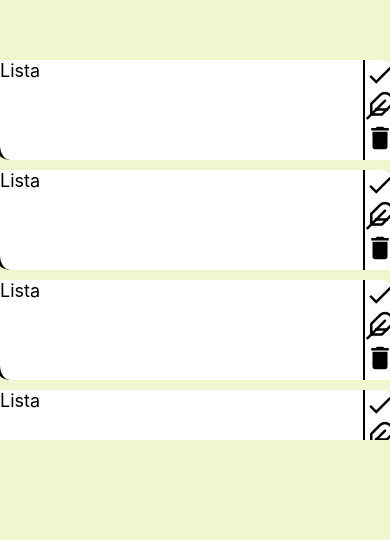
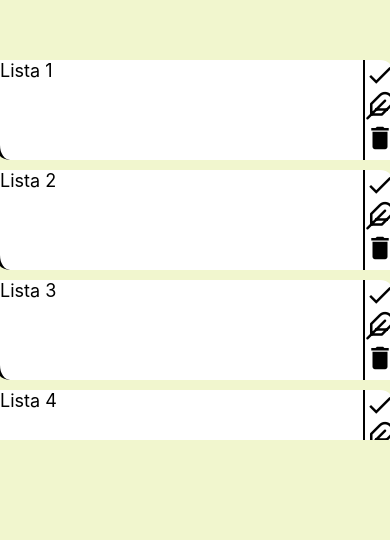
Before and after one commit to lucasaragao29/agenda, a React Native app: screen /Home in a window 390 px wide. Shown: the part 118-658 px from the top of the page. Built offline with nearby package versions, Linux system fonts and the light colour scheme.

Commit message:
listaHomeAlarm

```diff
--- a/screens/alarm/alarm.tsx
+++ b/screens/alarm/alarm.tsx
@@ -4,7 +4,7 @@ export default function Alarm(){
   return(
     <ContTaf>
           <Txt>
-            {texto}
+           testeee
           </Txt>
           <TimeSwitch>
             <Txt>
--- a/screens/alarm/index.tsx
+++ b/screens/alarm/index.tsx
@@ -1,6 +1,5 @@
 import {Container,Txt,ContAlarm,Switch,IconAddCont,TimeSwitch,ContTaf} from "./style";
 import {Image, FlatList} from "react-native";
-import Alarm from "./alarm";
 export default function AlarmScreen() {
   const IconAdd=require('../../src/icons/Alarm.png');
   const data = [
@@ -9,12 +8,26 @@ export default function AlarmScreen() {
     { id:'3',texto:'Tarefa 3',time:'XX:X3' },
     { id:'4',texto:'Tarefa 4',time:'XX:X4' },
   ];
+  type ItemProps = {texto:String,time:string}
+  const Item = ({texto,time}: ItemProps) => (
+      <ContTaf style={{borderLeftWidth:3,borderBottomWidth:3,borderRadius:15}}>
+            <Txt>
+              {texto}
+            </Txt>
+            <TimeSwitch>
+              <Txt>
+              {time}
+              </Txt>
+              <Switch/>
+            </TimeSwitch>
+          </ContTaf>
+    )
   return (
     <Container>
       <ContAlarm>
       <FlatList
           data={data}
-          renderItem={Alarm}
+          renderItem={({ item }) => <Item texto={item.texto} time={item.time} />}
           keyExtractor={item => item.id}/>
       </ContAlarm>
       <IconAddCont>
--- a/screens/alarm/style.tsx
+++ b/screens/alarm/style.tsx
@@ -7,7 +7,6 @@ align-items:center;
 background-color:#f1f6ce;
 `;
 export const ContAlarm = styled.View`
-background-color: #ccc;
 height: 500px;
 width: 350px;
 justify-content: flex-start;
@@ -21,11 +20,11 @@ margin-right:40px;
 export const Switch = styled.Switch`
 `;
 export const ContTaf = styled.View`
+background-color:#B9F1D64d;
 flex-direction: column;
-background-color:red;
 height:100px;
 width:350px;
-margin-top:5px;
+margin-top:15px;
 `;
 export const IconAddCont = styled.TouchableOpacity`
 position:fixed;
--- a/screens/home/index.tsx
+++ b/screens/home/index.tsx
@@ -1,18 +1,40 @@
-import { Container, Txt,Header, ContList, IconAddCont} from "./style";
+import { Container, Txt,Header, ContList, IconAddCont, TxtList,ContIcon, Lista} from "./style";
 import { FlatList, Image, StatusBar} from "react-native";
 import IconMat from 'react-native-vector-icons/MaterialIcons';
 import IconF from 'react-native-vector-icons/Feather';
 import { TouchableOpacity } from "react-native";
-import List from "./lista";
 
 export default function HomeScreen() {
   const IconAdd = require('../../src/icons/IconAdd.png');
+  const IconCheck = <IconMat name="check" size={30} color="black" />;
+  const IconEdit = <IconF name="feather" size={30} color="black" />;
+  const IconDel = <IconMat name="delete" size={30} color="black" />;
   const data = [
     { id:'1',texto:'Lista 1' },
     { id:'2',texto:'Lista 2'},
     { id:'3',texto:'Lista 3' },
     { id:'4',texto:'Lista 4' },
   ];
+  type ItemProps = {texto: string}
+  const Item = ({texto}: ItemProps) => {
+    return (
+      <Lista  style={{borderLeftWidth:5, borderColor:"#000",}}>
+          <TxtList>
+            {texto}
+          </TxtList>
+          <ContIcon style={{borderLeftWidth:2, borderColor:"#000",}}>
+          <TouchableOpacity>
+            {IconCheck}
+          </TouchableOpacity>
+          <TouchableOpacity>
+            {IconEdit}
+          </TouchableOpacity>
+          <TouchableOpacity>
+            {IconDel}
+          </TouchableOpacity>
+          </ContIcon>
+        </Lista>
+    )}
   return (
     <><StatusBar barStyle="dark-content" backgroundColor="#fff" />
     <Container>
@@ -31,7 +53,7 @@ export default function HomeScreen() {
       <ContList>
         <FlatList
           data={data}
-          renderItem={List}
+          renderItem={({ item }) => <Item texto={item.texto} />}
           keyExtractor={item => item.id} />
       </ContList>
       <IconAddCont>
```
